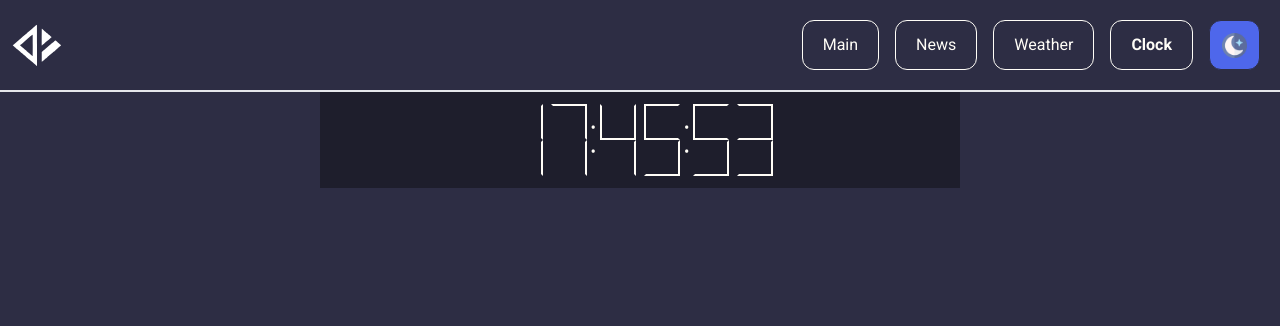
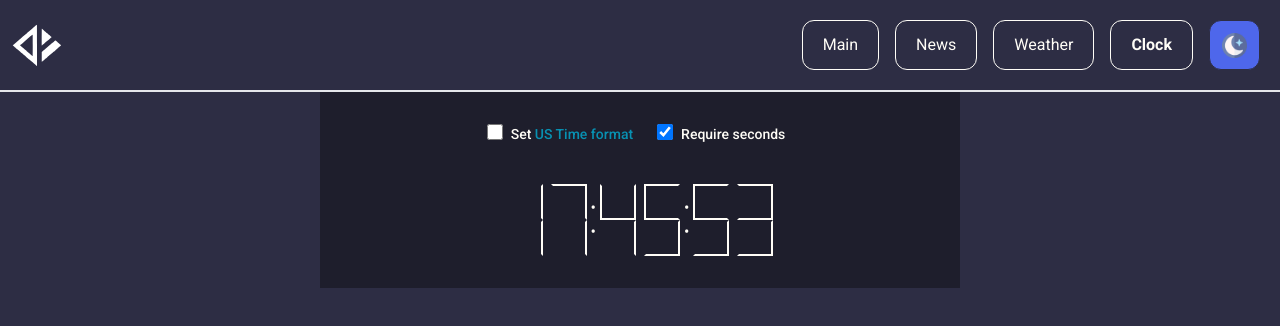
Before and after one commit to dimkasss/RTUITLab-recruit, a React (Vite) app: page /clock in a window 1280 px wide. Shown: the top 326 px of the page. Built offline with nearby package versions, Linux system fonts and the light colour scheme.

Commit message:
feat: add toggler for timer with/withoud seconds & add US/EU format toggler

```diff
--- a/src/pages/ClockPage.tsx
+++ b/src/pages/ClockPage.tsx
@@ -2,12 +2,19 @@ import { useEffect, useMemo, useRef, useState } from "react";
 import Digit from "../components/Clock/Digit";
 import Divider from "../components/Clock/Divider";
 import { getDisplayingTimeInfo } from "../utils/clockHandler";
+import { Checkbox, Label } from "flowbite-react";
 
 const ClockPage = () => {
+  const [isTwelveHourFormat, setIsTwelveHourFormat] = useState(false);
+  const [withSeconds, setWithSeconds] = useState(true);
+
   const [date, setDate] = useState(new Date());
   const dateRef = useRef(new Date());
 
-  const displayingTimeInfo = useMemo(() => getDisplayingTimeInfo(date), [date]);
+  const [displayingTimeInfo, meridiem] = useMemo(
+    () => getDisplayingTimeInfo(date, isTwelveHourFormat),
+    [date, isTwelveHourFormat]
+  );
 
   useEffect(() => {
     const animation = () => {
@@ -30,15 +37,65 @@ const ClockPage = () => {
   }, []);
 
   return (
+    <div className="flex flex-col items-center justify-center *:py-5">
+      <div className="flex items-center  *:flex *:px-2 *:*:px-2">
+        <div>
+          <Checkbox
+            defaultChecked={isTwelveHourFormat}
+            id="isTwelveHours"
+            onClick={() => setIsTwelveHourFormat(!isTwelveHourFormat)}
+          />
+          <Label htmlFor="isTwelveHours" className="flex">
+            Set&nbsp;
+            <a
+              target="_blank"
+              onClick={() =>
+                window.open(
+                  "https://en.wikipedia.org/wiki/Date_and_time_notation_in_the_United_States#:~:text=The%20United%20States%20uses%20the,appended%20universally%20in%20written%20language"
+                )
+              }
+              href="#"
+              className="text-cyan-600 hover:underline dark:text-cyan-500"
+            >
+              US Time format
+            </a>
+          </Label>
+        </div>
+        <div>
+          <Checkbox
+            defaultChecked={withSeconds}
+            id="withSeconds"
+            onClick={() => setWithSeconds(!withSeconds)}
+          />
+          <Label htmlFor="withSeconds" className="flex">
+            Require seconds
+          </Label>
+        </div>
+      </div>
       <div className="w-full flex flex-row items-center justify-center">
         <Digit activeSides={displayingTimeInfo[0]} />
         <Digit activeSides={displayingTimeInfo[1]} />
         <Divider />
         <Digit activeSides={displayingTimeInfo[2]} />
         <Digit activeSides={displayingTimeInfo[3]} />
+
+        {withSeconds ? (
+          <>
             <Divider />
             <Digit activeSides={displayingTimeInfo[4]} />
             <Digit activeSides={displayingTimeInfo[5]} />
+          </>
+        ) : (
+          <></>
+        )}
+        {isTwelveHourFormat ? (
+          <div className="text-3xl flex items-end h-full px-2 font-light">
+            <p>{meridiem}</p>
+          </div>
+        ) : (
+          <></>
+        )}
+      </div>
     </div>
   );
 };
--- a/src/utils/clockHandler.ts
+++ b/src/utils/clockHandler.ts
@@ -1,12 +1,22 @@
 import { ActiveSidesList } from "../components/Clock/Digit";
 
-const getDisplayingTimeInfo = (date: Date): ActiveSidesList[] => {
-  const hours = date.getHours().toString();
-  const minutes = date.getMinutes().toString();
-  const seconds = date.getSeconds().toString();
+const getDisplayingTimeInfo = (
+  date: Date,
+  isTwelveHourFormat: boolean
+): [ActiveSidesList[], string] => {
+  const format = isTwelveHourFormat ? "en-US" : "ru-RU";
 
-  let hPos1;
-  let hPos2;
+  const hours = date.toLocaleString(format, {
+    hour: "2-digit",
+  });
+  const minutes = date.toLocaleString(format, {
+    minute: "2-digit",
+  });
+  const seconds = date.toLocaleString(format, {
+    second: "2-digit",
+  });
+
+  let hPos1, hPos2;
   if (hours.length === 1) {
     hPos1 = 0;
     hPos2 = Number(hours[0]);
@@ -15,8 +25,7 @@ const getDisplayingTimeInfo = (date: Date): ActiveSidesList[] => {
     hPos2 = Number(hours[1]);
   }
 
-  let mPos1;
-  let mPos2;
+  let mPos1, mPos2;
   if (minutes.length === 1) {
     mPos1 = 0;
     mPos2 = Number(minutes[0]);
@@ -25,8 +34,7 @@ const getDisplayingTimeInfo = (date: Date): ActiveSidesList[] => {
     mPos2 = Number(minutes[1]);
   }
 
-  let sPos1;
-  let sPos2;
+  let sPos1, sPos2;
   if (seconds.length === 1) {
     sPos1 = 0;
     sPos2 = Number(seconds[0]);
@@ -37,11 +45,17 @@ const getDisplayingTimeInfo = (date: Date): ActiveSidesList[] => {
 
   const clockTimeNumber = [hPos1, hPos2, mPos1, mPos2, sPos1, sPos2];
 
-  const res: ActiveSidesList[] = [];
+  const sides: ActiveSidesList[] = [];
 
   clockTimeNumber.forEach((n) => {
-    res.push(getDigitalFromNumerical(n));
+    sides.push(getDigitalFromNumerical(n));
   });
+
+  const res: [ActiveSidesList[], string] = [sides, ""];
+
+  if (isTwelveHourFormat)
+    res[1] = date.getHours() > 12 || date.getHours() === 0 ? "pm" : "am";
+
   return res;
 };
 
```
Lines whose indentation alone changed are shown as unchanged.
